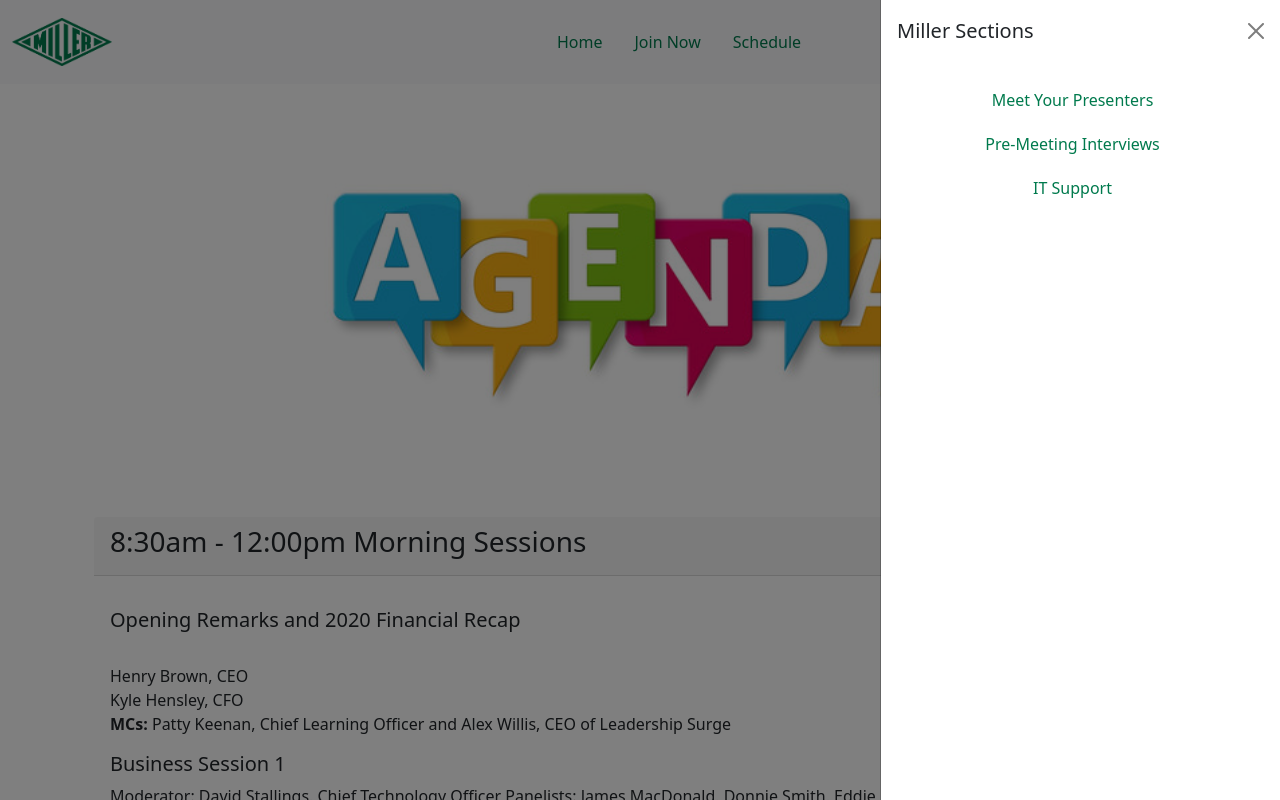
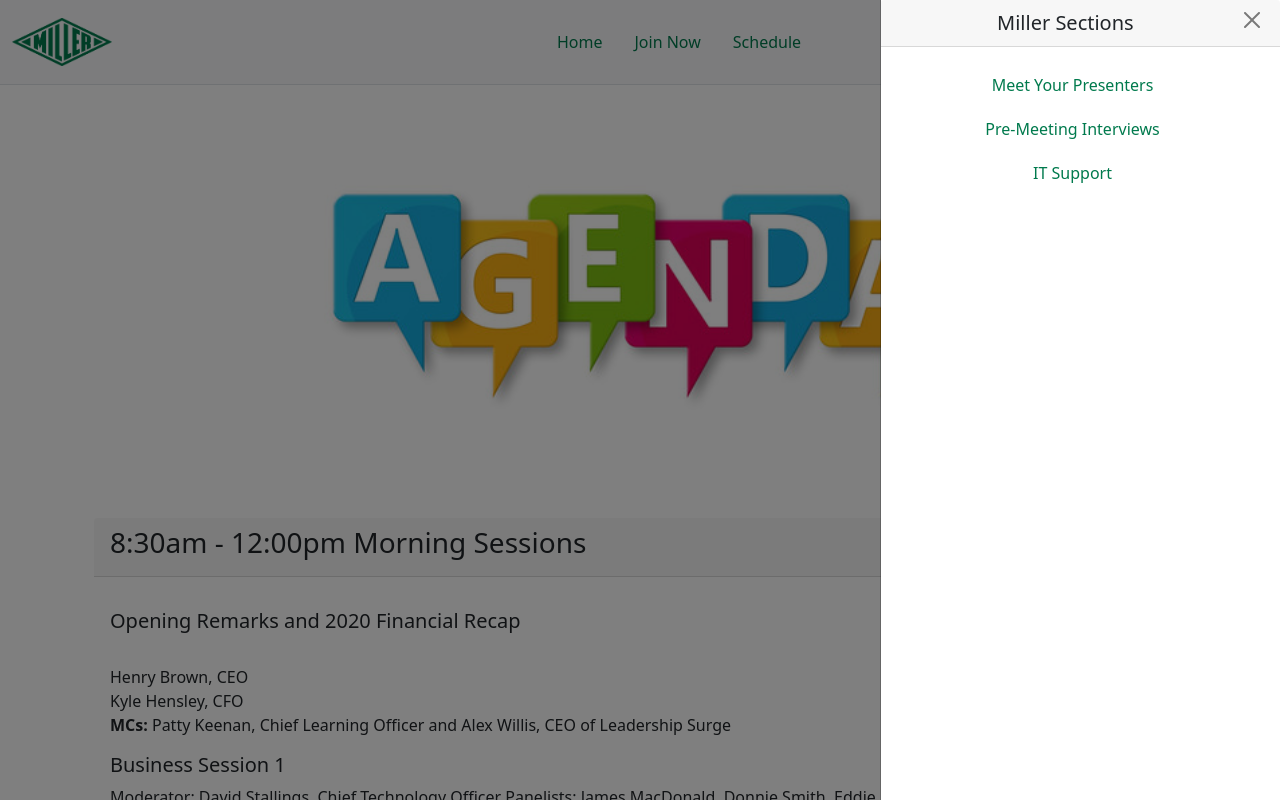
Before and after one commit to dcercado/FinalProjectBVue, a Vue app: page /schedule in a window 1280 px wide. Both pictures are taken after a click on the button 1241 px from the left and 42 px from the top of the page. Shown: the top 800 px of the page. Built offline with nearby package versions, Linux system fonts and the light colour scheme; no server answers.

Commit message:
completed the weather api and mailto link now just need to add the code pipe line

```diff
--- a/src/views/schedule.vue
+++ b/src/views/schedule.vue
@@ -1,7 +1,7 @@
 <template>
   <div class="schedule">
     <!-- NAVBAR START -->
-    <nav class="navbar navbar-light bg-light sticky-top">
+    <nav class="navbar navbar-light bg-light sticky-top border-bottom">
       <div class="container-fluid">
         <a class="navbar-brand" href="/landing">
           <img
@@ -51,16 +51,27 @@
           id="offcanvasNavbar"
           aria-labelledby="offcanvasNavbarLabel"
         >
-          <div class="offcanvas-header">
-            <h5 class="offcanvas-title" id="offcanvasNavbarLabel">
+          <div class="card-header" style="width: 100%">
+            <div class="row">
+              <div class="col-8">
+                <h5
+                  class="offcanvas-title"
+                  style="text-align: right"
+                  id="offcanvasNavbarLabel"
+                >
                   Miller Sections
                 </h5>
+              </div>
+              <div class="col-4">
                 <button
                   type="button"
                   class="btn-close reset"
                   data-bs-dismiss="offcanvas"
+                  style="float: right"
                   aria-label="Close"
                 ></button>
+              </div>
+            </div>
           </div>
           <div class="offcanvas-body">
             <ul class="navbar-nav justify-content-end flex-grow-1 pe-3">
@@ -79,8 +90,9 @@
                 >
               </li>
               <li class="nav-item">
+                <!-- template tag it like a photo -->
                 <a
-                  href="mailto:itsupport@mecojax.com?subject=Requesting%20Leadership%20Meeting%20Assistance"
+                  href="mailto:itsupport@mecojax.com?subject=Requesting Leadership Meeting Assistance"
                   class="nav-link"
                   >IT Support</a
                 >
```
Lines whose indentation alone changed are shown as unchanged.
